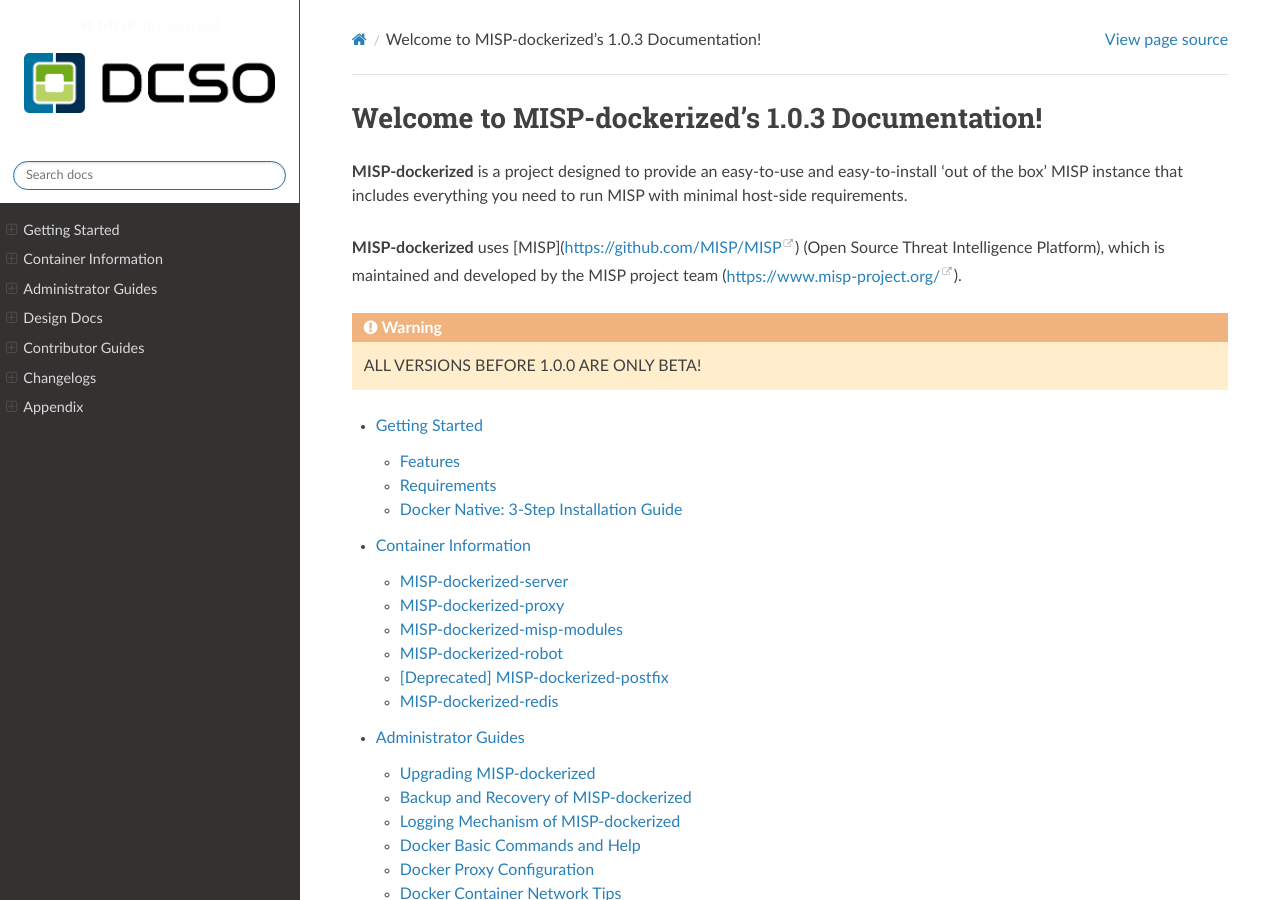
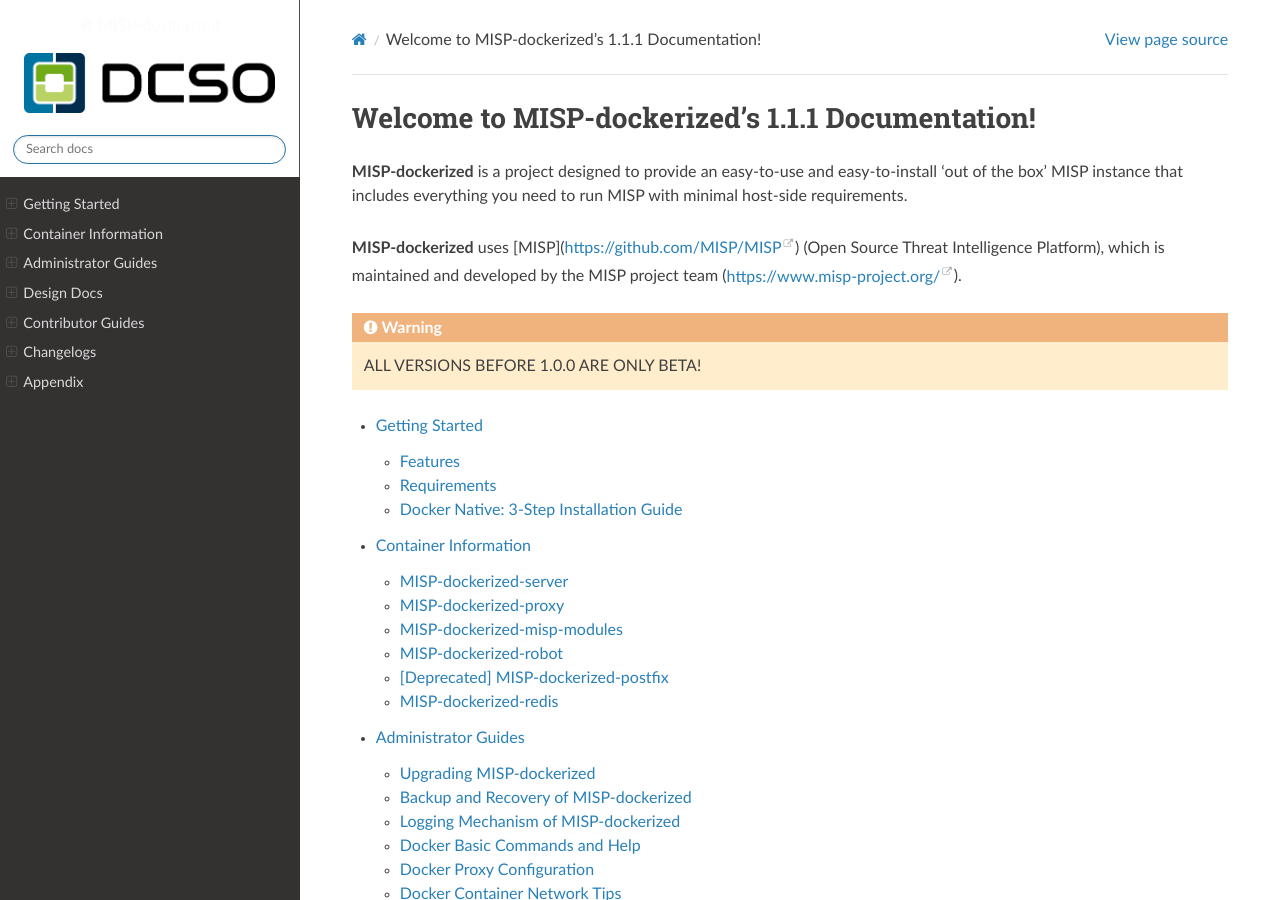
Before and after one commit to DCSO/MISP-dockerized-docs, a Sphinx documentation site: the page built from docs/index.rst, in a window 1280 px wide and 900 px high. Built offline with Sphinx 7.4.7 and the Read the Docs theme 2.0.0, drawn with Linux system fonts in a browser that asks for light colours; pages that are not in the unit, such as notebooks, are missing from menus; some of the changed text lies outside the part shown.

Commit message:
Change version number

```diff
--- a/docs/conf.py
+++ b/docs/conf.py
@@ -24,13 +24,13 @@
 # -- Project information -----------------------------------------------------
 
 project = 'MISP-dockerized'
-copyright = '2018, DCSO GmbH'
+copyright = '2018,2019, DCSO GmbH'
 author = 'DCSO GmbH'
 
 # The short X.Y version
-version = '1.0.3'
+version = '1.1.1'
 # The full version, including alpha/beta/rc tags
-release = '1.0.3'
+release = '1.1.1'
 
 github_doc_root = 'https://github.com/DCSO/MISP-dockerized-docs/tree/master/docs/'
 
@@ -44,14 +44,14 @@
 # extensions coming with Sphinx (named 'sphinx.ext.*') or your custom
 # ones.
 extensions = [
-    'sphinx.ext.autodoc',
-    'sphinx.ext.doctest',
-    'sphinx.ext.intersphinx',
-    'sphinx.ext.todo',
-    'sphinx.ext.coverage',
+    #'sphinx.ext.autodoc',
+    #'sphinx.ext.doctest',
+    #'sphinx.ext.intersphinx',
+    #'sphinx.ext.todo',
+    #'sphinx.ext.coverage',
     #'sphinx.ext.mathjax',
-    'sphinx.ext.ifconfig',
-    'sphinx.ext.viewcode',
+    #'sphinx.ext.ifconfig',
+    #'sphinx.ext.viewcode',
     'docxsphinx',
     'sphinx.ext.githubpages',
     'sphinx_markdown_tables',
@@ -110,7 +110,7 @@
     #'canonical_url': '',
     #'analytics_id': '',
     'logo_only': False,
-    'display_version': True,
+    'display_version': False,
     'prev_next_buttons_location': 'bottom',
     'style_external_links': True,
     #'vcs_pageview_mode': 'edit',
@@ -163,7 +163,7 @@
 #html_additional_pages = {}
 
 # If false, no module index is generated.
-html_domain_indices = False
+html_domain_indices = True
 
 # If false, no index is generated.
 html_use_index = True
```
